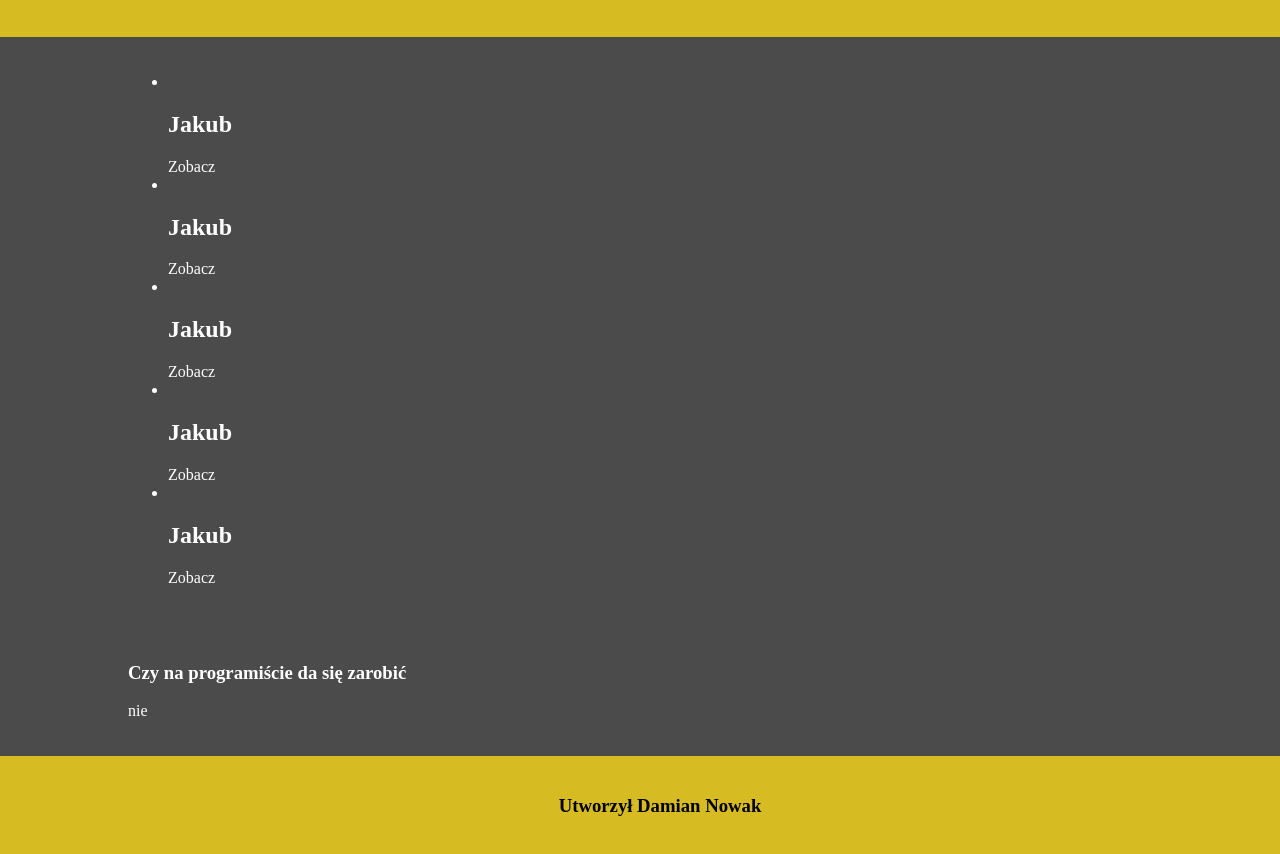
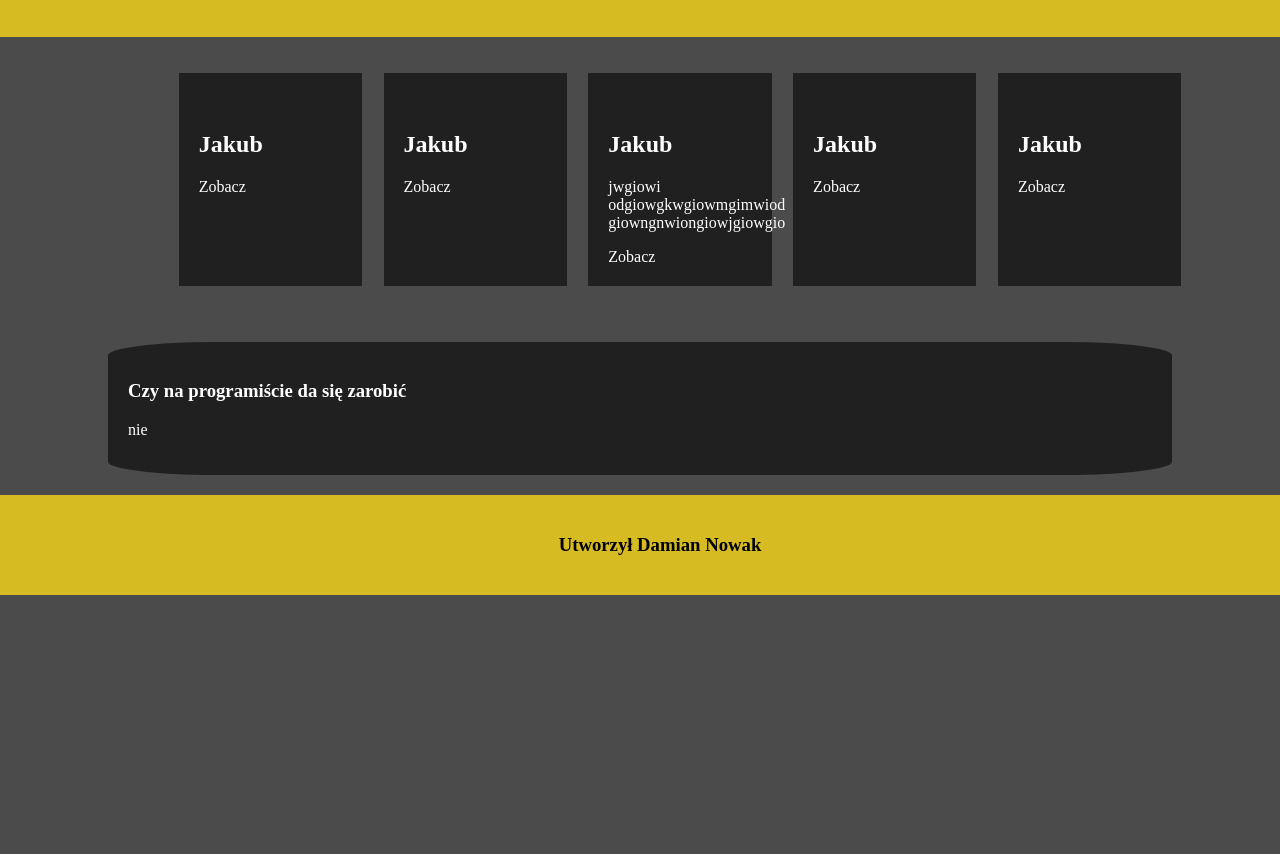
Before and after one commit to KokaPvP/ppstiai2, a plain HTML site: page Strona1/index.html in a window 1280 px wide. Shown: the part 70-924 px from the top of the page. After the commit the page ends 800 px from the top, so only its background shows below. Drawn offline with Linux system fonts and the light colour scheme.

Commit message:
Lista CSS

```diff
--- a/Strona1/index.html
+++ b/Strona1/index.html
@@ -28,7 +28,10 @@
                 <li>
                     <img src="">
                     <h2>Jakub</h2>
-                    <p></p>
+                    <p>
+                        jwgiowi<br>odgiowgkwgiowmgimwiod<br>giowngnwiongiowjgiowgio
+
+                    </p>
                     <a>Zobacz</a>
                 </li>
                 <li>
--- a/Strona1/style.css
+++ b/Strona1/style.css
@@ -28,3 +28,22 @@ footer{
     align-items: center;
     padding: 20px;
 }
+.Text{
+    background-color: #202020;
+    margin: 20px;
+    border-radius: 10%;
+}
+
+ul{
+    width: 100%;
+    display: flex;
+    justify-content: space-around;
+    list-style: none;
+}
+
+li{
+    background-color: #202020;
+    padding: 20px;
+    width: 14%;
+
+}
```
